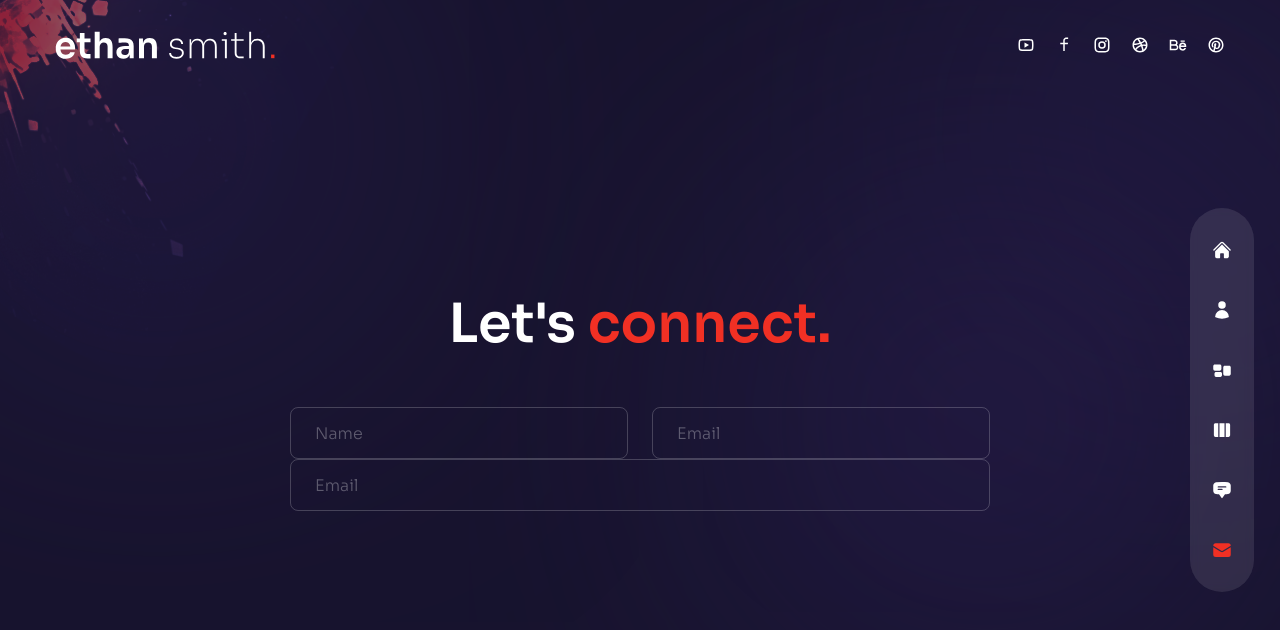
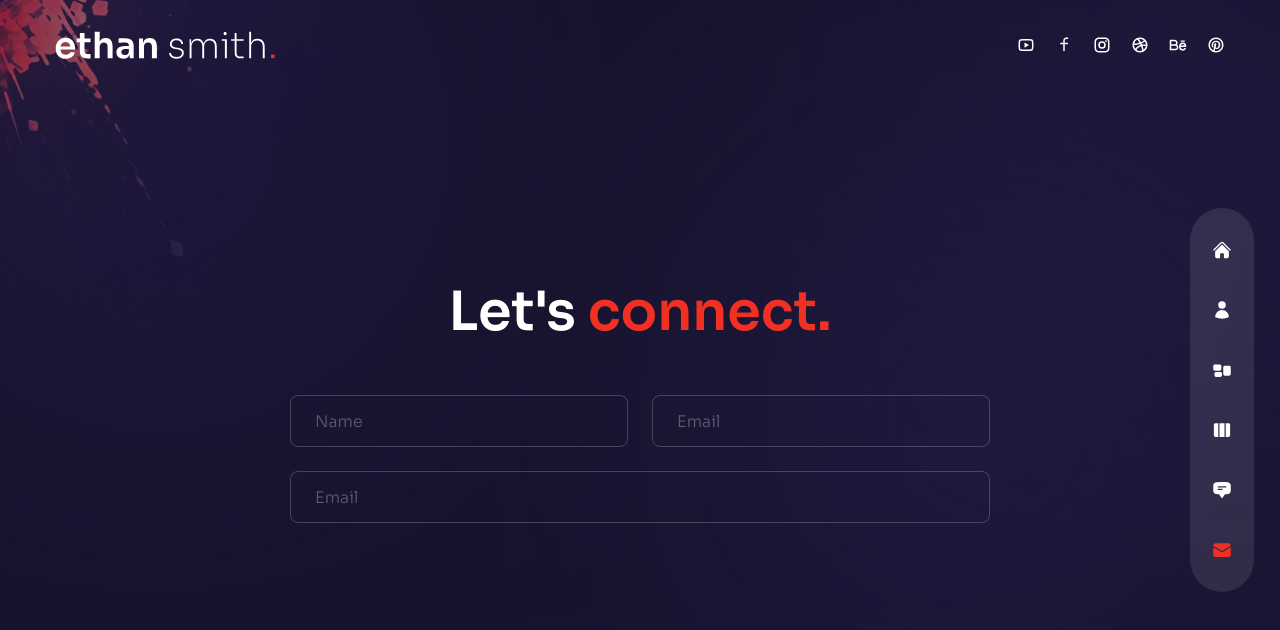
Before and after one commit to erickdc7/react-portfolio-2, a Next.js app: page /contact in a window 1280 px wide. Shown: the top 630 px of the page. Built offline with nearby package versions, Linux system fonts and the light colour scheme.

Commit message:
add form styles

```diff
--- a/pages/contact/index.js
+++ b/pages/contact/index.js
@@ -21,7 +21,7 @@ const Contact = () => {
             Let's <span className="text-accent">connect.</span>
           </h2>
           {/* Form */}
-          <form>
+          <form className="flex-1 flex flex-col gap-6 w-full mx-auto">
             {/* Input group */}
             <div className="flex gap-x-6 w-full">
               <input type="text" placeholder="name" className="input" />
```
